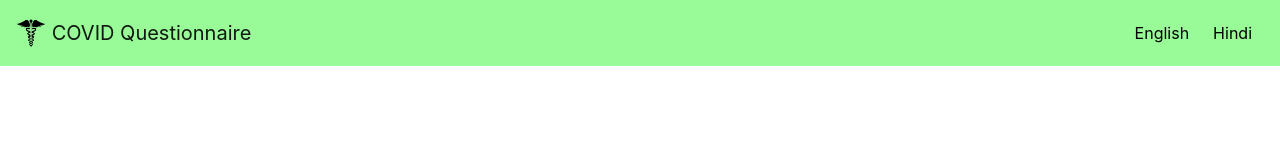
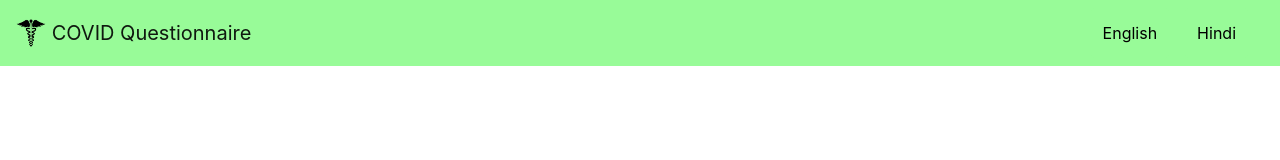
Before and after one commit to parthc21/COVID, a React (Create React App) app: page /login in a window 1280 px wide. Shown: the top 160 px of the page. Built offline with nearby package versions, Linux system fonts and the light colour scheme; no server answers.

Commit message:
Button Correction

```diff
--- a/src/Navigation/Navigation.module.css
+++ b/src/Navigation/Navigation.module.css
@@ -8,6 +8,7 @@
     color: black !important;
     height: 50px;
     padding:0px;
+    margin-right:16px;
 }
 
 @media only screen and (max-width: 400px) {
```
